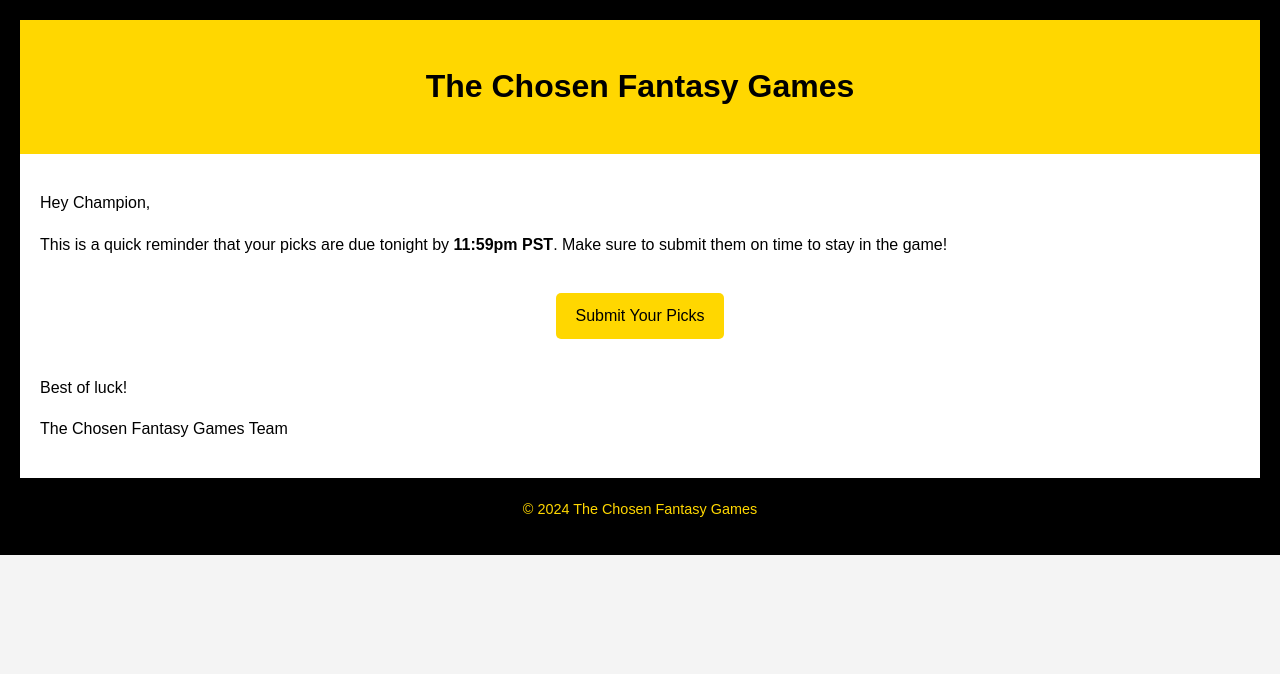
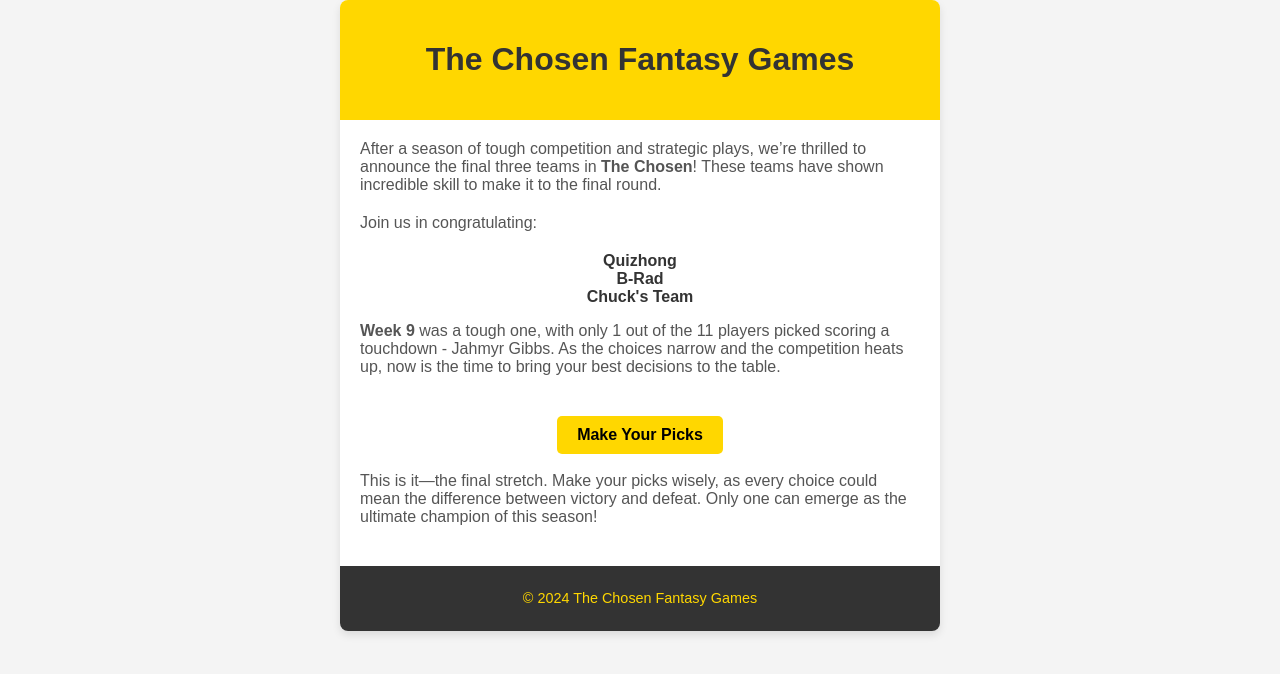
Before and after one commit to justinhmosher/bigBallzUpdated, a Django app: template templates/authentication/emarketing.html in a window 1280 px wide. Shown: the top 674 px of the page. Run offline with Django 3.2, Linux system fonts and the light colour scheme; the template is opened without the code that fills it, so the values that code supplies are empty; some libraries are stand-ins or nearby versions.

Commit message:
polishing

```diff
--- a/authentication/management/commands/email.py
+++ b/authentication/management/commands/email.py
@@ -27,7 +27,7 @@ class Command(BaseCommand):
             message = MIMEMultipart()
             message['From'] = f"{sender_name} <{sender_email}>"
             message['To'] = receiver_email
-            message['Subject'] = "Week 9 Picks Due"
+            message['Subject'] = "3 Teams Left - Week 9 Recap"
             body = render_to_string('authentication/emarketing.html')
 
             """
--- a/templates/authentication/emarketing.html
+++ b/templates/authentication/emarketing.html
@@ -3,49 +3,56 @@
 <head>
     <style>
         body {
-            font-family: 'Arial', sans-serif;
+            font-family: Arial, sans-serif;
             margin: 0;
             padding: 0;
-            line-height: 1.6;
             background-color: #f4f4f4;
+            color: #333333;
         }
         .container {
-            padding: 20px;
-            background-color: #000000;
-            color: #FFD700;
+            width: 100%;
+            max-width: 600px;
+            margin: 0 auto;
+            background-color: #ffffff;
+            border-radius: 8px;
+            overflow: hidden;
+            box-shadow: 0 4px 8px rgba(0, 0, 0, 0.1);
         }
         .header {
             background-color: #FFD700;
-            color: black;
+            color: #333333;
+            text-align: center;
             padding: 20px;
-            text-align: center;
         }
         .content {
             padding: 20px;
-            background-color: #ffffff;
-            color: black;
-            border-top: none;
+            color: #555555;
         }
-        .button-container {
+        .content p {
+            margin: 0 0 20px;
+        }
+        .teams {
+            font-weight: bold;
+            color: #333333;
             text-align: center;
         }
-        .button {
+        .cta {
             display: inline-block;
             padding: 10px 20px;
-            margin: 20px 0;
             background-color: #FFD700;
-            color: black;
+            color: #000000;
             text-decoration: none;
             border-radius: 5px;
-        }
-        .button:hover {
-            background-color: #FFC300;
+            font-weight: bold;
+            margin-top: 20px;
+            text-align: center;
         }
         .footer {
+            background-color: #333333;
+            color: #FFD700;
             text-align: center;
-            margin-top: 20px;
+            padding: 10px;
             font-size: 0.9em;
-            color: #FFD700;
         }
     </style>
 </head>
@@ -55,13 +62,19 @@
             <h1> The Chosen Fantasy Games </h1>
         </div>
         <div class="content">
-            <p>Hey Champion,</p>
-            <p>This is a quick reminder that your picks are due tonight by <strong>11:59pm PST</strong>. Make sure to submit them on time to stay in the game!</p>
-            <div class="button-container">
-                <a href="https://thechosenfg.com/tournaments" class="button">Submit Your Picks</a>
+            <p>After a season of tough competition and strategic plays, we’re thrilled to announce the final three teams in <strong>The Chosen</strong>! These teams have shown incredible skill to make it to the final round.</p>
+            <p>Join us in congratulating:</p>
+            <ul class="teams" style="list-style-type: none; padding: 0;">
+                <li><strong>Quizhong</strong></li>
+                <li><strong>B-Rad</strong></li>
+                <li><strong>Chuck's Team</strong></li>
+            </ul>
+            <p><strong>Week 9</strong> was a tough one, with only 1 out of the 11 players picked scoring a touchdown - Jahmyr Gibbs. As the choices narrow and the competition heats up, now is the time to bring your best decisions to the table.</p>
+            <div style="text-align: center;">
+                <a href="https://thechosenfg.com/tournaments" class="cta">Make Your Picks</a>
             </div>
-            <p>Best of luck!</p>
-            <p>The Chosen Fantasy Games Team</p>
+            <br>
+            <p>This is it—the final stretch. Make your picks wisely, as every choice could mean the difference between victory and defeat. Only one can emerge as the ultimate champion of this season!</p>
         </div>
         <div class="footer">
             <p>&copy; 2024 The Chosen Fantasy Games</p>
```
